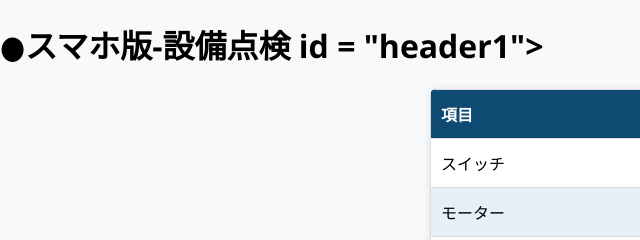
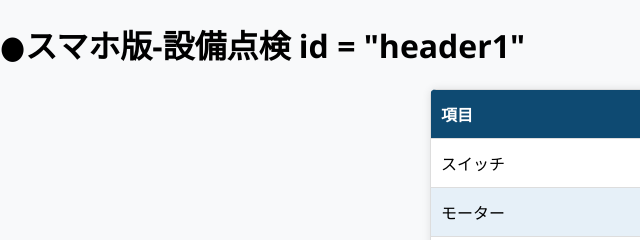
Before and after one commit to TomoyaFukatsu/TomoyaFukatsu.fnd41, a plain HTML site: page index.html in a window 1280 px wide. Shown: the top 240 px of the page, 0-640 px from the left. Drawn offline with Linux system fonts and the light colour scheme.

Commit message:
Update index.html

```diff
--- a/index.html
+++ b/index.html
@@ -55,7 +55,7 @@
 </style>
 </head>
 <body>
-<h1>●スマホ版-設備点検 id = "header1"></h1>
+<h1>●スマホ版-設備点検 id = "header1"</h1>
 <table>
   <thead>
     <tr>
```
